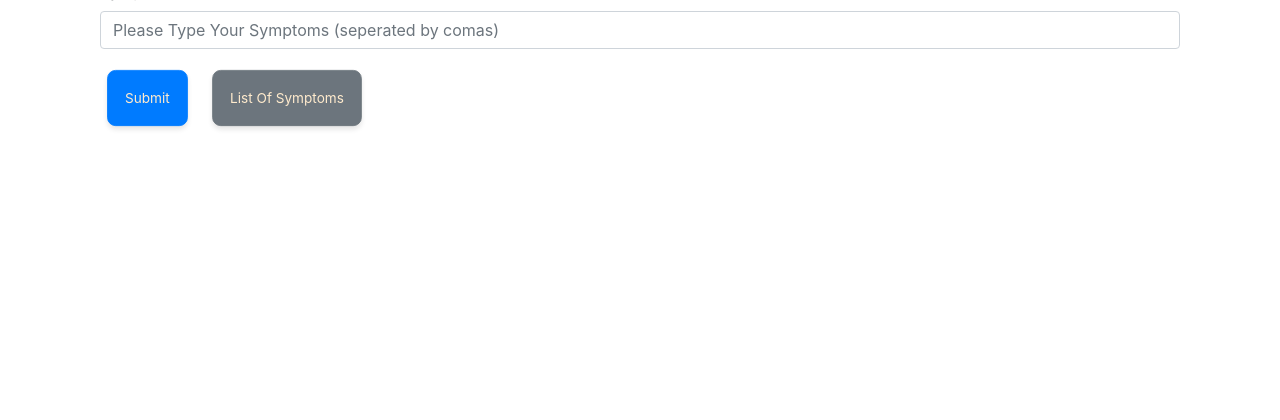
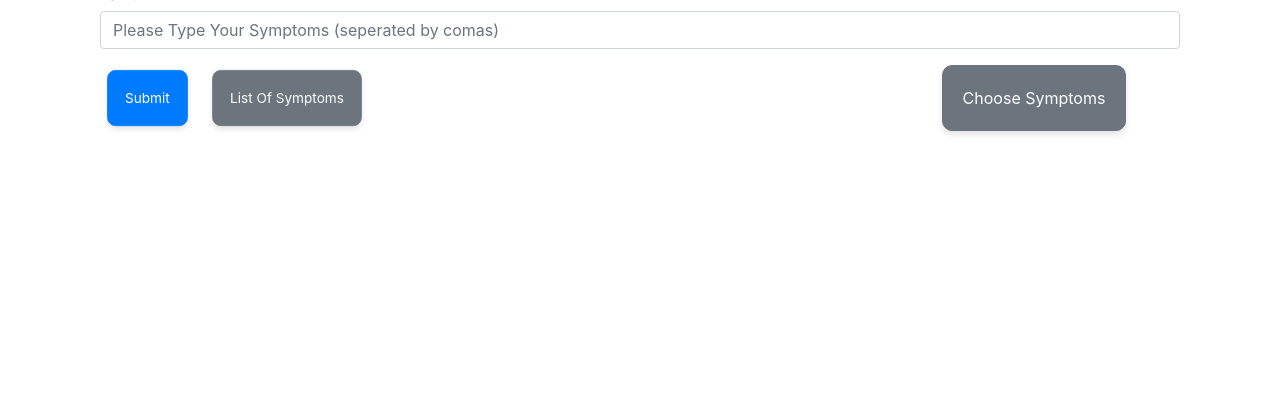
Before and after one commit to YassinWael/Diagnoz-Flask, a Flask app: page /symptoms in a window 1280 px wide. Shown: the part 242-662 px from the top of the page. Run offline with Flask 3, Linux system fonts and the light colour scheme; parts of the project's set-up code (start-up, migrations or seed data) failed here and were passed over; some libraries are stand-ins or nearby versions.

Commit message:
added option to choose instead of type

```diff
--- a/app.py
+++ b/app.py
@@ -1,18 +1,25 @@
-# Import necessary modules
+# Import the Flask class from the flask module
 from flask import Flask, render_template, request, redirect, url_for
 import csv
 
-
-# Initialize Flask app
+# Create a new Flask app instance
 app = Flask(__name__)
 
-# Read the CSV file and create a dictionary of diseases and their symptoms
+# Define a dictionary that maps diseases to associated symptoms
 Diseases_dict = {}
-symptoms_list = [] #Used when user wants list of symptoms only.
+
+# Define a list to store symptoms when user wants list of symptoms only
+symptoms_list = []
+
+# Define a dictionary to store information on each disease
 Diseases_info = {}
+
+# Define paths to datasets
 datasets_path = r'C:/Users/yassi/Downloads/Flask-tut-bing/Flask-Disease/datasets'
 host_path = r"/home/Diagnoz/mysite/datasets"
 
+# Define an empty list to store chosen symptoms
+chosen_symptoms = []
 try:
     with open(rf'{datasets_path}/dataset.csv', mode='r') as csv_file:
         csv_reader = csv.reader(csv_file)
@@ -42,69 +49,64 @@ except FileNotFoundError:
 
                 Diseases_info[line[0].replace(' ',"")] = line[1]
 
-sy_list = []
+# Join all symptoms in symptoms_list into a single string
 sy_list = " ".join([" ".join(symptoms) for symptoms in symptoms_list])
+
+# Split the string into a list of individual symptoms
 sy_list = sy_list.split(" ")
-new_sy_list = []
+
+# Remove any symptoms that contain the word "Symptom"
+sy_list = [i for i in sy_list if 'Symptom' not in i.split('_')]
+
+# Create a new set to store unique symptoms
 new_sy_list = set(sy_list)
-
-
-
-
-
 
 # Function to format the symptoms entered by the user
 def format_symptoms(sy):
     # Split the symptoms into a list
     sy = sy.split(',')
 
-    # Convert each symptom to lowercase and remove any leading/trailing spaces
+    # Convert all symptoms to lowercase and remove any leading/trailing whitespace
     sy = [i.lower().strip() for i in sy]
-
-
 
     return sy
 
-# Function to get a list of possible diseases based on the symptoms entered by the user
+# Function to determine possible diagnoses based on entered symptoms
 def get_diseases(symptoms_list):
+    # Create a dictionary to count the number of times each disease appears
     dict_count = {}
 
-
+    # Convert all symptoms to a format that matches the keys in Diseases_dict
     new_symptoms_list = [i.strip("']").strip("['").replace(" ","_") for i in symptoms_list]
 
-
-
+    # Loop through all symptoms and diseases to count the number of matches
     for sym in new_symptoms_list:
-
         for key, value in Diseases_dict.items():
             if sym in value:
-
                 try:
                     dict_count[key] += 1
                 except Exception as e:
                     dict_count[key] = 1
 
-
-    # Calculate the percentage of symptoms matched for each disease
+    # Create a dictionary that maps diseases to the percentage of symptoms matched
     diseases_dict_percent = {i:get_percent(i,dict_count) for i in dict_count.keys()}
 
-
-    # Sort the diseases in descending order of percentage matched
+    # Sort the diseases by the percentage of symptoms matched
     sorted_diseases = sorted(diseases_dict_percent.items(), key=lambda x: int(dict_count[x[0]])/len(Diseases_dict[x[0]]), reverse=True)
 
     return sorted_diseases
 
-# Function to calculate the percentage of symptoms matched for a disease
+# Function to calculate the percentage of symptoms matched for a given disease
 def get_percent(disease,dict):
     return f'has {dict[disease]} symptoms out of {len(Diseases_dict[disease])} '
 
-# Route for the home page
+# Define a route for the home page
 @app.route('/')
 @app.route('/home')
 def home():
     return render_template('home.html')
 
-# Route for the symptoms page
+# Define a route for the symptoms page
 @app.route('/symptoms', methods=['GET', 'POST'])
 def symptoms():
     if request.method == "POST":
@@ -115,44 +117,58 @@ def symptoms():
         # Display the symptoms page
         return render_template("symptoms.html")
 
-# Route for the diseases page
+# Define a route for the diseases page
 @app.route('/diseases/<sy>')
 def diseases(sy):
     # Format the symptoms entered by the user
     symptoms = format_symptoms(sy)
 
-    #Global the variable so it can be used in the learn_more page
+    # Get possible diagnoses based on the entered symptoms
     global diseases_final
-
-    # Get a list of possible diseases based on the symptoms entered by the user
     diseases_final = get_diseases(symptoms_list=symptoms)
 
-    # Display the diseases page with the list of diseases
+    # Render the diseases page with the list of possible diagnoses
     return render_template('diseases.html',keys=diseases_final)
 
+# Define a route for the learn more page
 @app.route('/learnmore/<disease>',methods = ['GET','POST'])
 def learn_more(disease):
-
+    # Render the learn more page with information on the selected disease
     return render_template('learn_more.html',info = Diseases_info[disease],name = disease)
 
-
-
+# Define a route for the symptoms set page
 @app.route('/symptoms_set')
 def symptoms_set():
+    # Convert the set of unique symptoms to a list and render the symptoms set page
     sy_list = list(new_sy_list)
-
     return render_template('symptoms_set.html',sys=sy_list)
 
-# Route for the about page
+# Define a route for the about page
 @app.route('/about')
 def about():
     return render_template('about.html',title = 'About')
 
+# Define a route for the choose page
+@app.route('/choose')
+def choose():
+    # Sort the list of unique symptoms and render the choose page
+    sy_list = sorted(new_sy_list)
+    return render_template('choose.html',chosen_list = chosen_symptoms,sys_list=sy_list)
+
+# Define a route for adding a symptom to the chosen symptoms list
+@app.route('/add_symptom', methods=['POST'])
+def add_symptom():
+    symptom = request.form['symptom']
+
+    # Add the symptom to the chosen symptoms list and redirect to the choose page
+    chosen_symptoms.append(symptom)
+    return redirect(url_for('choose',chosen_list=chosen_symptoms))
+
+# Define a route for the contact page
 @app.route('/contact')
 def contact():
     return render_template('contact.html')
 
-
 # Run the Flask app
 if __name__ == '__main__':
     app.run(debug=True)
--- a/static/style.css
+++ b/static/style.css
@@ -31,8 +31,7 @@ transition: transform 0.2s ease-in-out;
   .btn-diseases {
     position: static;
     transform: scale(0.85);
-    color:blanchedalmond;
-    ;
+
   }
 
 
@@ -59,6 +58,20 @@ transition: transform 0.2s ease-in-out;
     transform: scale(0.9);
   }
 
+  .btn-choose-symptom {
+    padding: 10px;
+    margin-bottom: 10px;
+
+  }
+
+  .btn-choose-symptom:active {
+
+    background-color: royalblue ;
+
+
+
+  }
+
 
   h1 {
     font-family: "Cairo";
--- a/templates/symptoms.html
+++ b/templates/symptoms.html
@@ -9,6 +9,7 @@
         <input type="text" class="form-control" id="symptoms" name="sy" placeholder="Please Type Your Symptoms (seperated by comas)">
       </div>
       <button type="submit" class="btn btn-primary btn-rounded btn-diseases" >Submit</button>
+      <a href="{{ url_for('choose') }}" role="button" class="btn btn-secondary btn-rounded "> Choose Symptoms</a>
       <a class = "btn btn-secondary btn-rounded btn-diseases" href="{{url_for('symptoms_set')}}" role="button">List Of Symptoms</a>
     </form>
   </div>
```
Also changed, not shown: templates/choose.html (added, +19 -0 lines).
